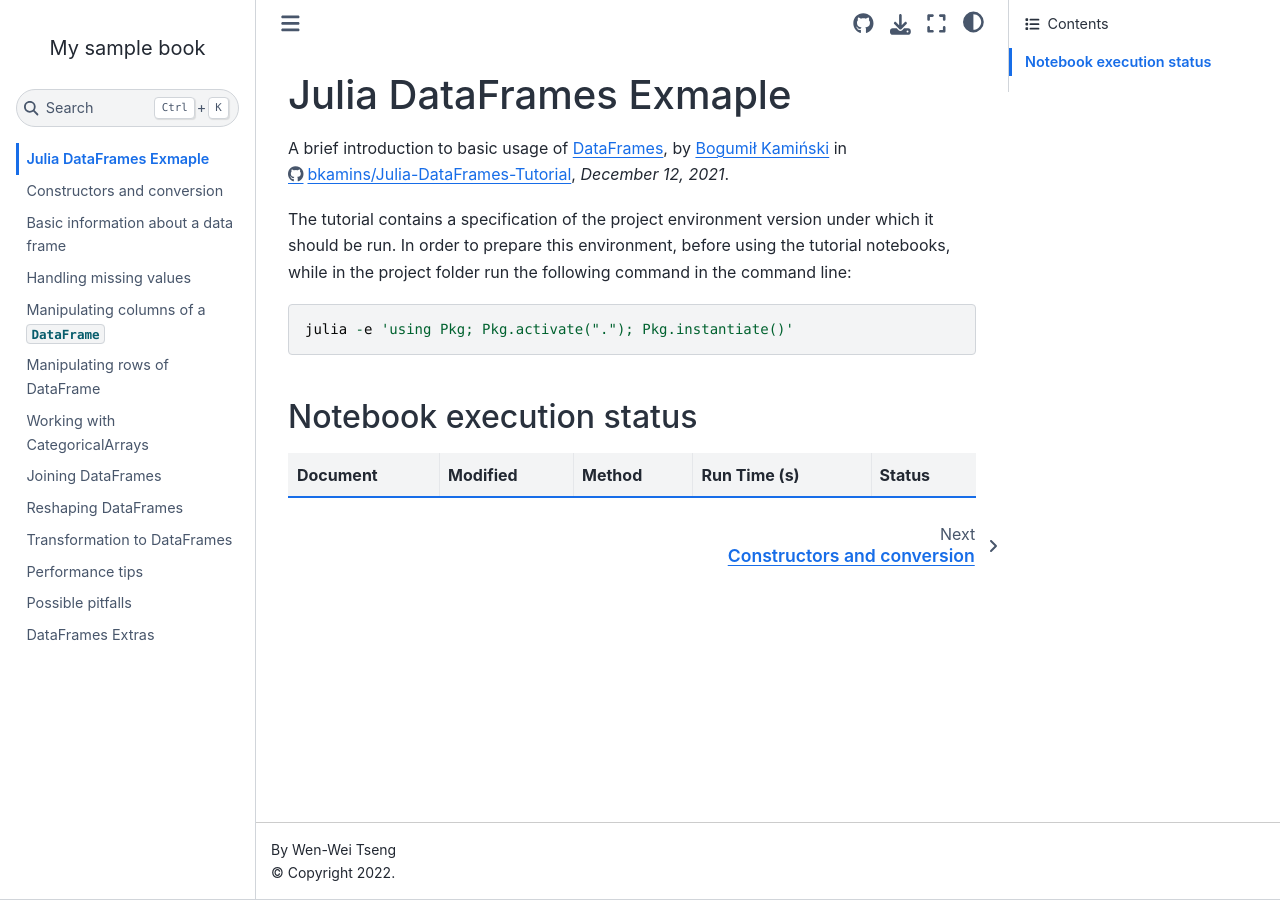
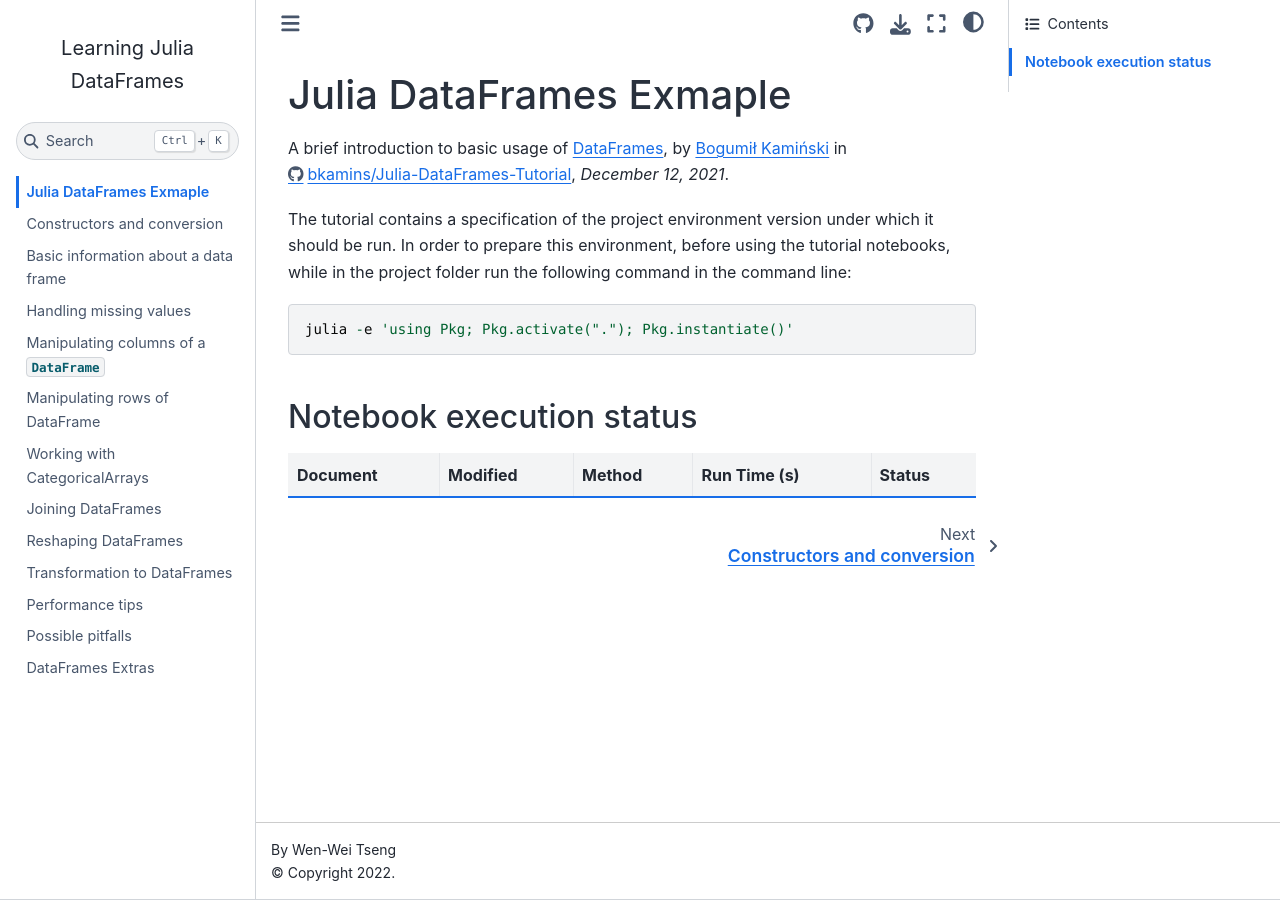
Before and after one commit to sosiristseng/jl-dataframes, a Jupyter Book: the page built from docs/index.md, in a window 1280 px wide. Built offline with Jupyter Book 1.0.4 settings and Sphinx 7.4.7 and the Sphinx Book theme 1.1.4, drawn with Linux system fonts in a browser that asks for light colours; pages that are not in the unit, such as notebooks, are missing from menus.

Commit message:
Update title

```diff
--- a/docs/_config.yml
+++ b/docs/_config.yml
@@ -1,7 +1,7 @@
 # Book settings
 # Learn more at https://jupyterbook.org/customize/config.html
 
-title: My sample book
+title: Learning Julia DataFrames
 author: Wen-Wei Tseng
 copyright: "2022" # Copyright year to be placed in the footer
 # logo: logo.png
```
